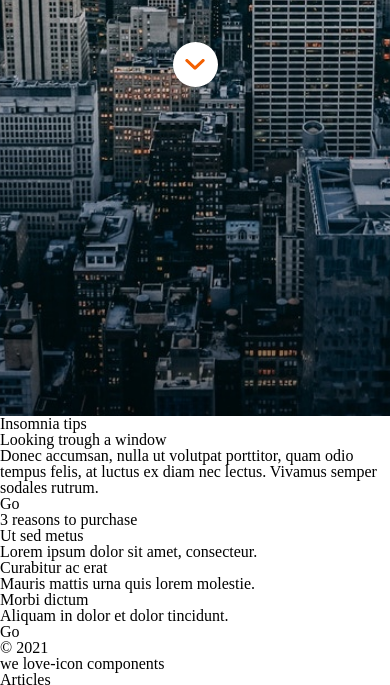
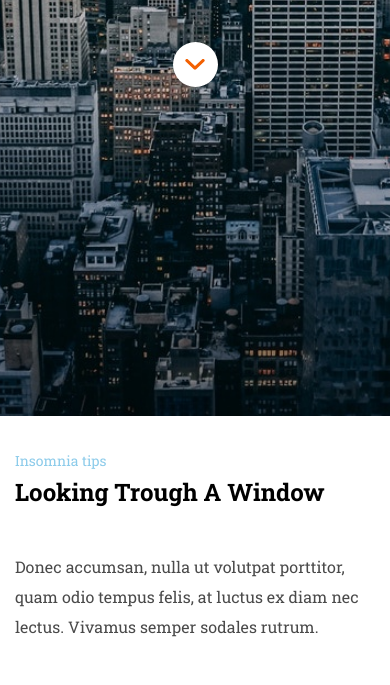
Before and after one commit to Adalab/modulo-1-evaluacion-final-Mesalina23, a website: page public/index.html in a window 390 px wide. Shown: the part 428-1113 px from the top of the page. Drawn offline with Linux system fonts and the light colour scheme.

Commit message:
looking trough a window mobile version

```diff
--- a/public/index.html
+++ b/public/index.html
@@ -48,13 +48,13 @@
       <!-- END HERO -->
 
       <section class="main__looking">
-        <h6>Insomnia tips</h6>
-        <h2>Looking trough a window</h2>
-        <p>
+        <h6 class="main__looking--subtittle">Insomnia tips</h6>
+        <h2 class="main__looking--tittle">Looking trough a window</h2>
+        <p class="main__looking--paragraph">
           Donec accumsan, nulla ut volutpat porttitor, quam odio tempus felis, at
           luctus ex diam nec lectus. Vivamus semper sodales rutrum.
         </p>
-        <a class="main__loking--buttom">Go</a>
+        <a class="main__looking--buttom">Go</a>
       </section>
 
       <section class="main__reasons">
--- a/src/scss/layout/_hero.scss
+++ b/src/scss/layout/_hero.scss
@@ -10,6 +10,7 @@
   align-items: center;
   color: #ffffff;
   overflow: hidden;
+  box-sizing: border-box;
 }
 
 .hero__tittle {
--- a/src/scss/layout/_looking.scss
+++ b/src/scss/layout/_looking.scss
@@ -0,0 +1,53 @@
+.main__looking {
+  width: 100%;
+  height: 376px;
+  box-sizing: border-box;
+  display: flex;
+  flex-direction: column;
+  justify-content: left;
+  .main__looking--subtittle {
+    margin-left: 15px;
+    margin-top: 30px;
+    height: 30px;
+    font-size: 14px;
+    font-family: $font-main;
+    font-weight: 400px;
+    line-height: 30px;
+    color: #8ccbea;
+  }
+  .main__looking--tittle {
+    margin-left: 15px;
+    margin-top: 1px;
+    height: 60px;
+    font-size: 24px;
+    font-family: $font-main;
+    font-weight: 700;
+    line-height: 30px;
+    color: #000000;
+    text-transform: capitalize;
+  }
+  .main__looking--paragraph {
+    margin-left: 15px;
+    margin-top: 15px;
+    height: 120px;
+    font-family: $font-main;
+    line-height: 30px;
+    color: #4a4a4a;
+  }
+  .main__looking--buttom {
+    margin-left: 15px;
+    margin-top: 30px;
+    width: 76px;
+    height: 45px;
+    color: #f26002;
+    border: solid 2px #f26002;
+    border-radius: 22.5px;
+    display: flex;
+    align-items: center;
+    justify-content: center;
+    transition: backgroung-color 1s;
+    &:hover {
+      background-color: #b0ccf8;
+    }
+  }
+}
```
Also changed, not shown: src/html/partials/looking.html (+4 -4 lines), public/assets/css/main.css, 1 other file.
